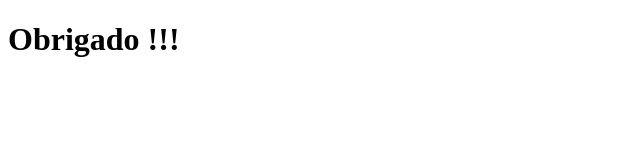
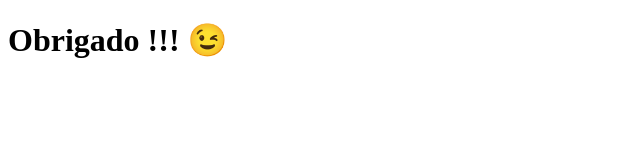
Before and after one commit to Luis-Felipe26/clone-tabnews, a Next.js app: page / in a window 1280 px wide. Shown: the top 160 px of the page, without its empty margins (0-640 px from the left). Built offline with nearby package versions, Linux system fonts and the light colour scheme.

Commit message:
Modifica a frase

```diff
--- a/pages/index.js
+++ b/pages/index.js
@@ -1,4 +1,4 @@
 function Home(){
-    return <h1>Obrigado !!!</h1>
+    return <h1>Obrigado !!! 😉</h1>
 }
 export default Home;
```
